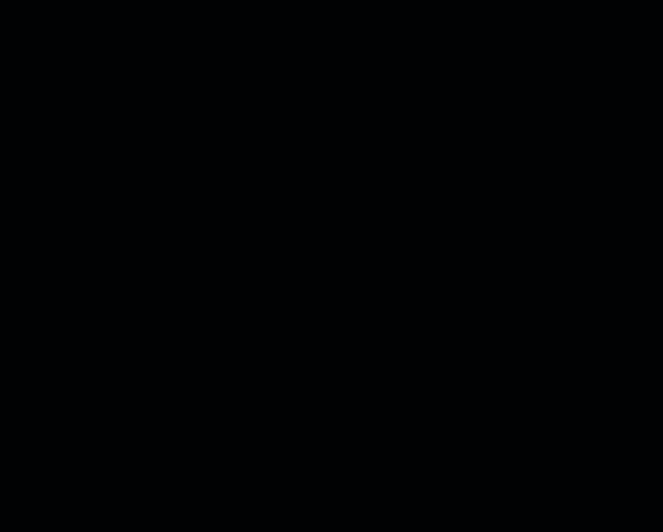
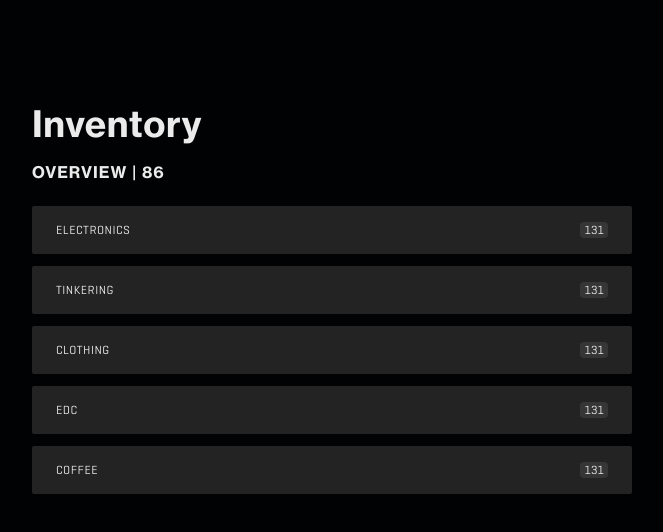
Before and after one commit to Fer-Sebas/svelte-dash, a SvelteKit app: page /inventory in a window 1280 px wide. Shown: the top 532 px of the page, without its empty margins (308-971 px from the left). Built offline with nearby package versions, Linux system fonts and the light colour scheme.

Commit message:
Include file

```diff
--- a/src/routes/+page.svelte
+++ b/src/routes/+page.svelte
@@ -1,2 +1 @@
-<h1>Welcome to SvelteKit</h1>
-<p>Visit <a href="https://kit.svelte.dev">kit.svelte.dev</a> to read the documentation</p>
+<h1>Welcome to Dash</h1>
--- a/src/routes/auth/+page.svelte
+++ b/src/routes/auth/+page.svelte
@@ -1,8 +1,8 @@
 <script>
 
     import Dialog from "../../components/containers/Dialog.svelte";
-	import InputPassword from "../../components/InputPassword.svelte";
-	import InputText from "../../components/InputText.svelte";
+	import InputPassword from "../../components/controllers/InputPassword.svelte";
+	import InputText from "../../components/controlers/InputText.svelte";
 
     export let credentials = { username: '', password: '' }
 
--- a/src/routes/inventory/+page.svelte
+++ b/src/routes/inventory/+page.svelte
@@ -0,0 +1,26 @@
+<script lang="ts">
+
+    import axios from "axios"
+	import type { each } from "svelte/internal";
+	import Toolbar from "../../components/containers/Toolbar.svelte";
+	import Tally from "../../components/information/Tally.svelte";
+	import groupArrayByCriteria from "../../helpers/groupArrayByCriteria";
+
+    export let categories = ["electronics", "tinkering", "clothing", "edc", "coffee"]
+
+</script>
+
+<article>
+    <h1>Inventory</h1>
+    <h3>OVERVIEW | 86</h3>
+    <br>
+    {#each categories as category}
+        <a href="inventory/{category}">
+            <div class="card plant-index">
+                <p>{category}</p>
+                <Tally count=131 />
+            </div>
+        </a>
+    {/each}
+
+</article>
--- a/src/routes/inventory/NewEntryModal.svelte
+++ b/src/routes/inventory/NewEntryModal.svelte
@@ -1,6 +1,6 @@
 <script lang="ts">
-	import InputNumber from "../../components/InputNumber.svelte";
-	import InputText from "../../components/InputText.svelte";
+	import InputNumber from "../../components/controllers/InputNumber.svelte";
+	import InputText from "../../components/controllers/InputText.svelte";
 
     export let item = {
         category: '',
```
Also changed, not shown: src/routes/inventory/[id].svelte (added, +19 -0 lines).
